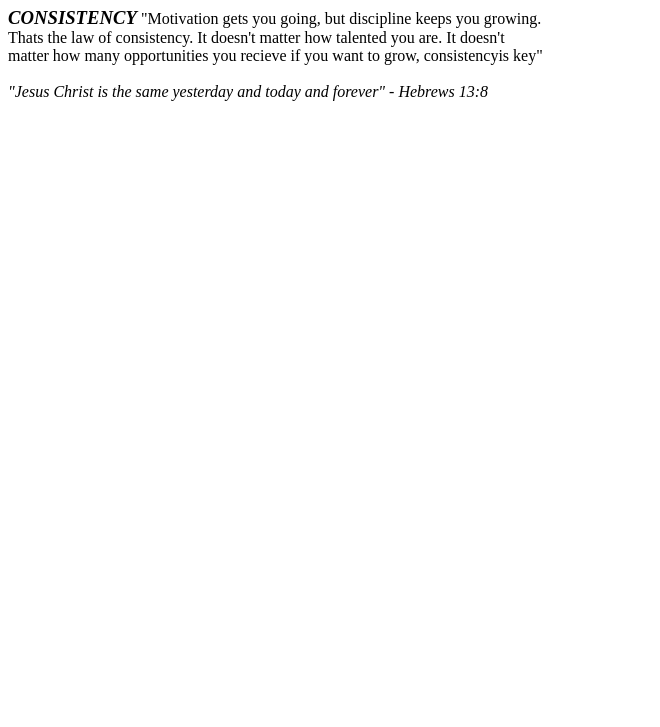
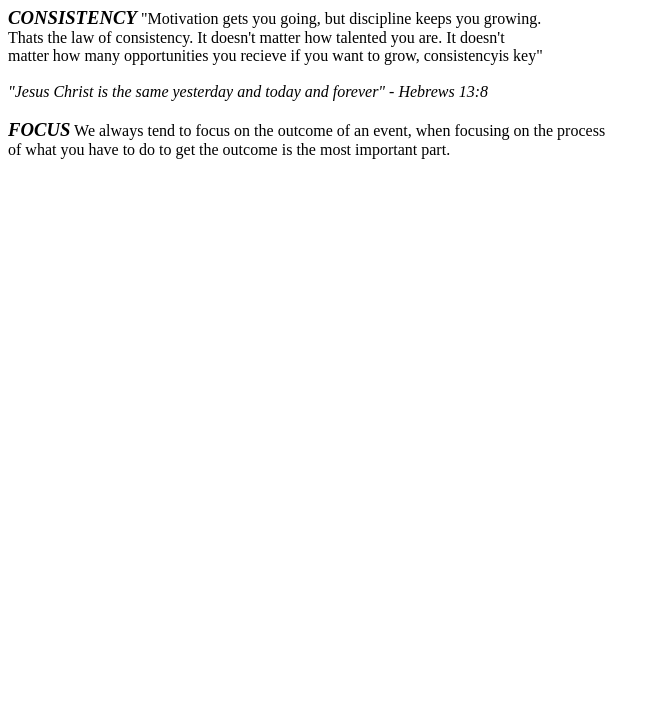
Before and after one commit to jamoore4579/Personal_Journal, a website: page index.html in a window 1280 px wide. Shown: the part 73-800 px from the top of the page, without its empty margins (0-660 px from the left). Drawn offline with Linux system fonts and the light colour scheme.

Commit message:
updating the text with new information file

```diff
--- a/index.html
+++ b/index.html
@@ -15,6 +15,12 @@
     <br>
     <br>
     <span class="inline verse">"Jesus Christ is the same yesterday and today and forever" - Hebrews 13:8</span>
+    <br>
+    <br>
+    <h3>FOCUS</h3>
+    <span class="inline">We always tend to focus on the outcome of an event, when focusing on the process</span>
+    <br>
+    <span class="inline">of what you have to do to get the outcome is the most important part.</span>
 
 </body>
 </html>
```
